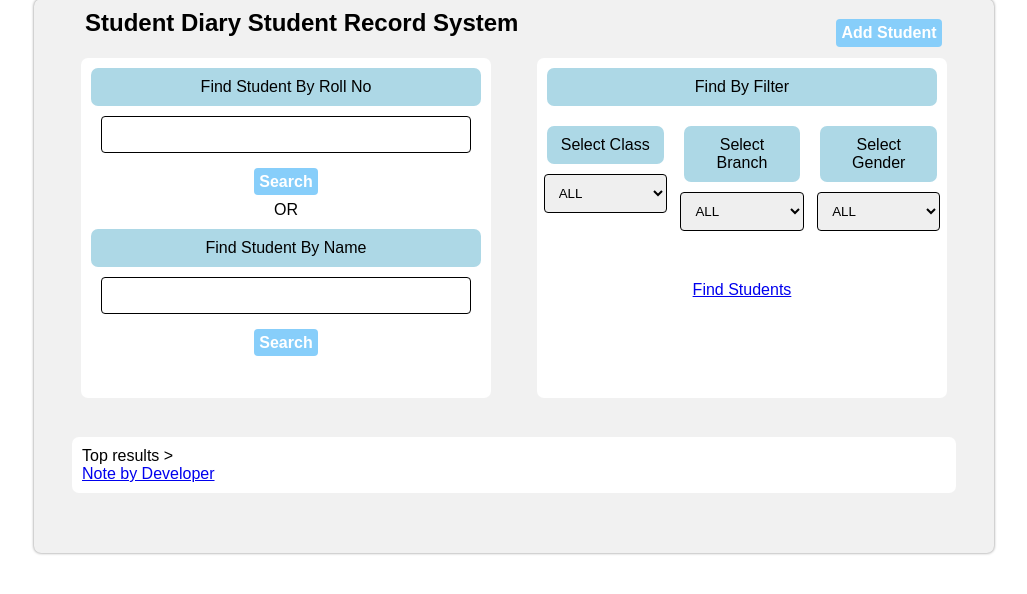
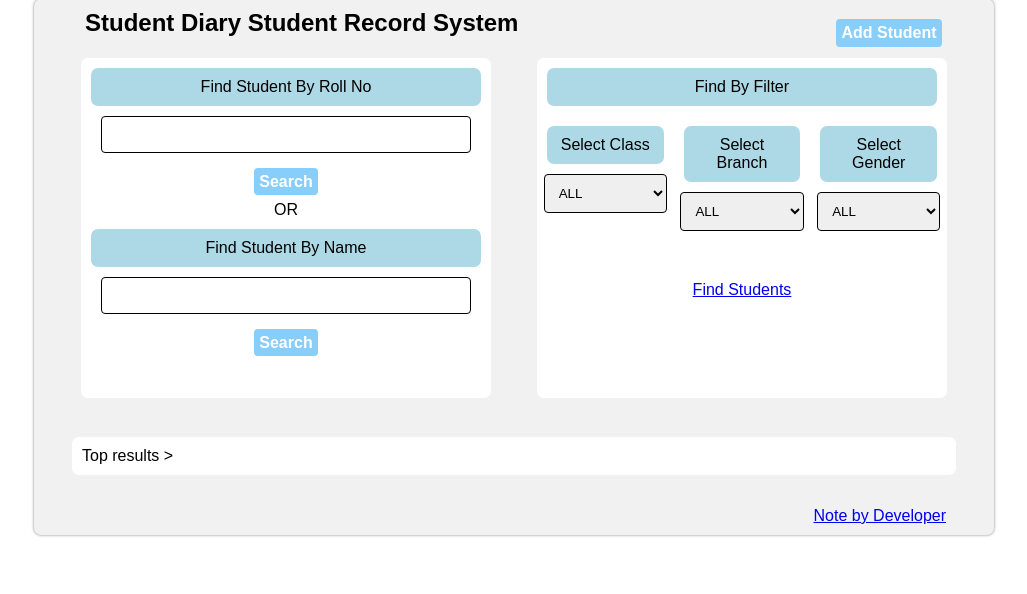
Before and after one commit to aniketkardule/students, a PHP site: page /students.php in a window 1280 px wide. Shown: the part 81-675 px from the top of the page, without its empty margins (126-1153 px from the left). Run offline with PHP 8.4, Linux system fonts and the light colour scheme; data that the repository does not hold is empty; some web fonts are replaced.

Commit message:
Update students.php

```diff
--- a/students.php
+++ b/students.php
@@ -26,12 +26,6 @@ if(strpos($uri[1],"id") !== false){
 <link rel="preconnect" href="https://fonts.gstatic.com" crossorigin>
 <link href="https://fonts.googleapis.com/css2?family=Murecho:wght@300&display=swap" rel="stylesheet">
 		<style>
-
-
-
-
-
-
 
 input[type=text], select,input[type=number]{
      width:90%;
@@ -112,6 +106,7 @@ input[type=text], select,input[type=number]{
      width:90%;
      margin:30px auto 30px auto;
      border-radius:7px;
+      position:relative;
      padding:10px;
      background:#fff;
 }
@@ -170,6 +165,13 @@ input[type=text], select,input[type=number]{
      top:40%;
      right:10%;
 }
+.developer-note{
+	float:right;
+	position:absolute;
+	bottom:-50px;
+	right:10px;
+
+}
  #filter{
      margin-bottom:30px;
 }
@@ -220,8 +222,6 @@ input[type=text], select,input[type=number]{
 
 
 }
-
-
 		</style>
       </head>
       <body>
```
